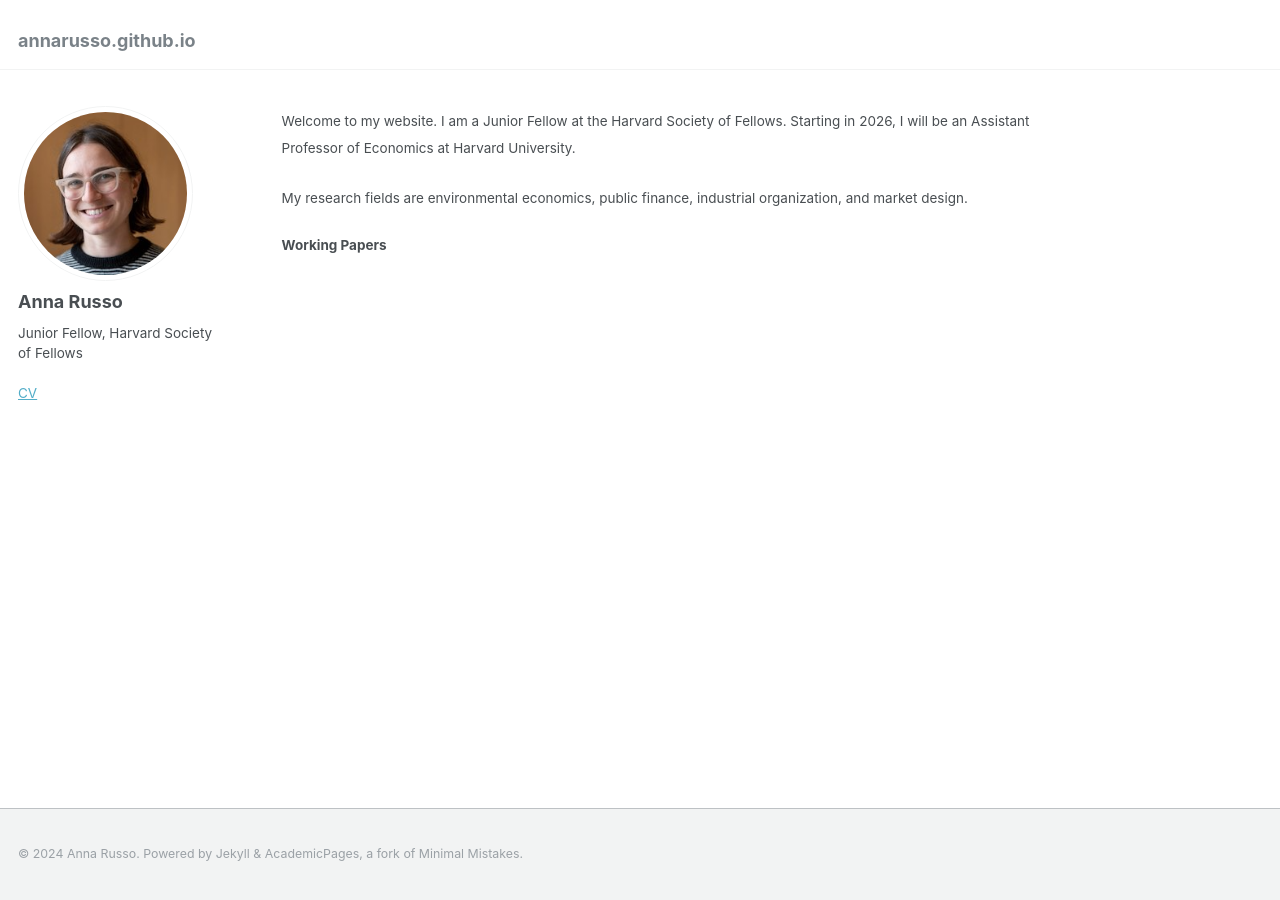
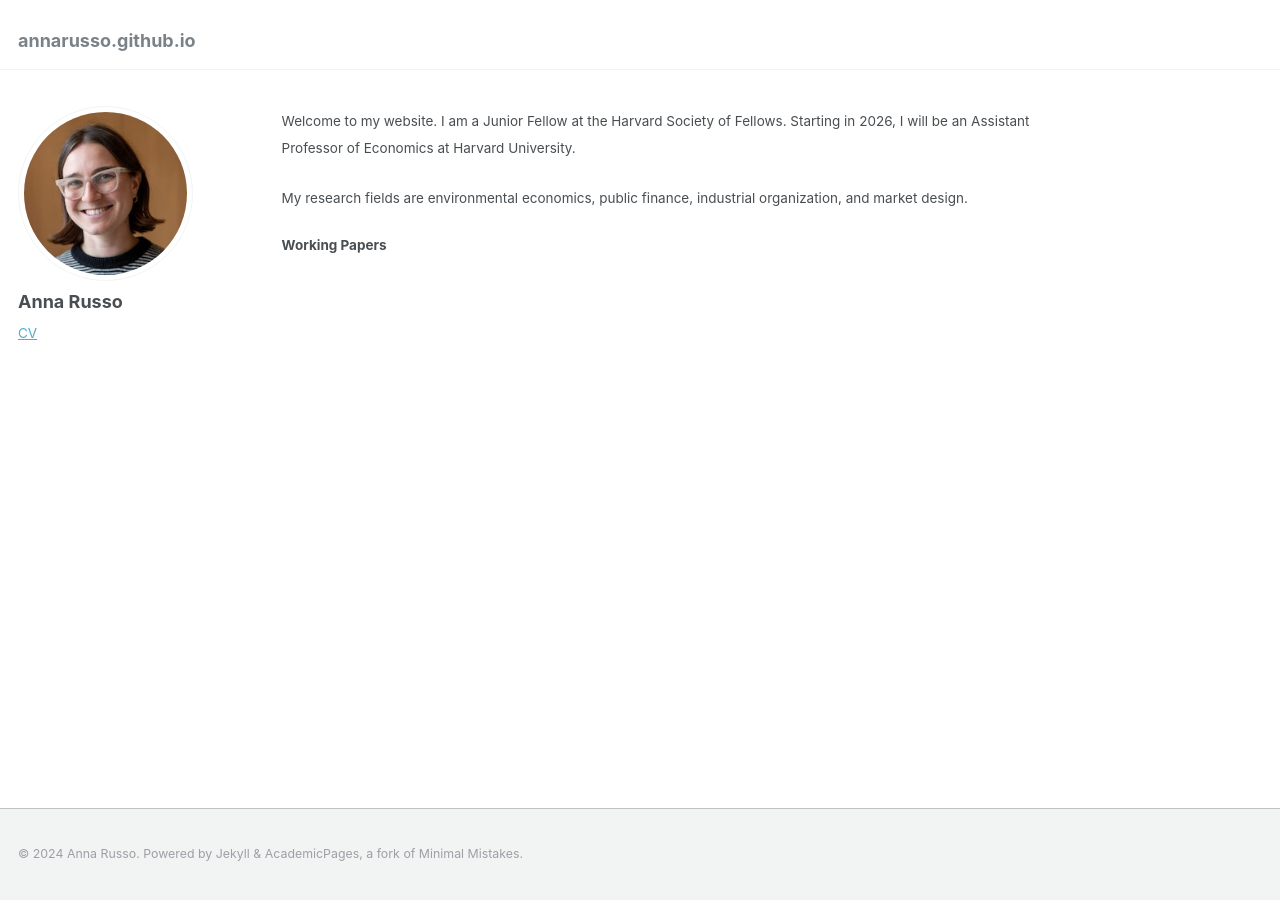
Before and after one commit to annarusso/annarusso.github.io, a Jekyll site: the page built from _pages/about.md, in a window 1280 px wide. Built offline with Jekyll 4.4.1, drawn with Linux system fonts in a browser that asks for light colours.

Commit message:
Update _config.yml

```diff
--- a/_config.yml
+++ b/_config.yml
@@ -24,7 +24,7 @@ author:
   avatar           : "bio-photo-3.png"
   name             : "Anna Russo"
   pronouns         : # example: "she/her"
-  bio              : 'Junior Fellow, Harvard Society of Fellows <br> <br> <a href="https://annarusso.github.io/files/cv_july2024.pdf">CV</a>'
+  bio              : '<a href="https://annarusso.github.io/files/cv_july2024.pdf">CV</a>'
   location         : #"Earth"
   employer         : #"Red Brick University"
   uri              : # URL
```
